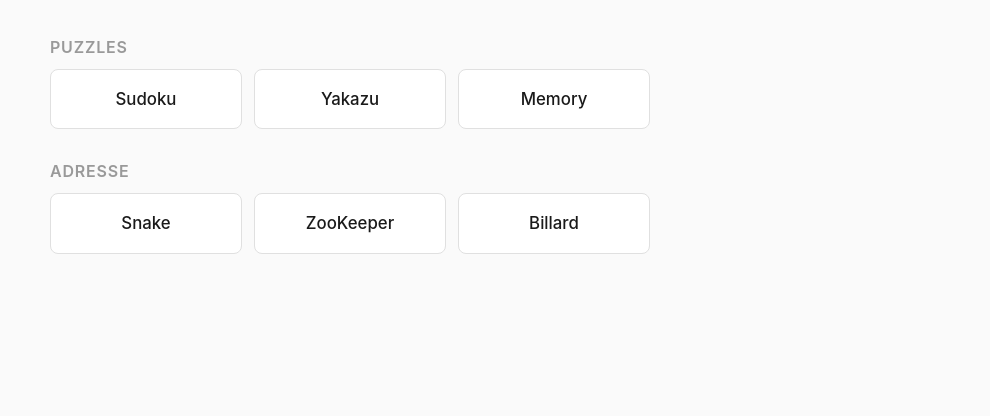
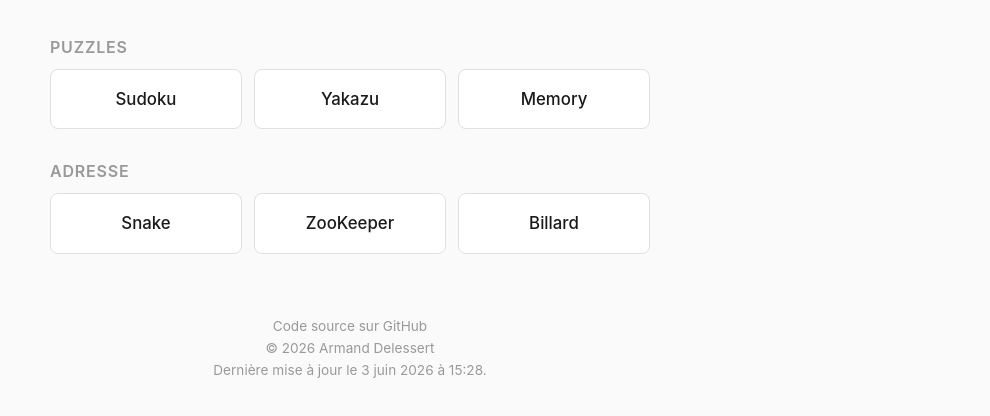
Before and after one commit to ArmandDelessert/Web-Games, a plain HTML site: page index.html in a window 1280 px wide. Shown: the part 116-532 px from the top of the page, without its empty margins (290-1280 px from the left). Drawn offline with Linux system fonts and the light colour scheme.

Commit message:
Update footer

```diff
--- a/index.html
+++ b/index.html
@@ -157,13 +157,18 @@
         }
         #btn-theme:hover { border-color: var(--color-fg); }
 
-        /* ── Version footer ── */
-        #version-footer {
+        /* ── Footer ── */
+        footer {
             margin-top: 2rem;
-            color: var(--color-muted);
-            font-size: 0.75rem;
-            font-variant-numeric: tabular-nums;
+            text-align: center;
+            font-size: 0.85rem;
+            display: flex;
+            flex-direction: column;
+            gap: 0.4rem;
         }
+        footer a { color: var(--color-muted); text-decoration: none; }
+        footer a:hover { text-decoration: underline; }
+        .footer-copyright, .footer-version { color: var(--color-muted); }
     </style>
     <script>
         (function(){var t=localStorage.getItem('theme');if(t==='dark'||(!t&&matchMedia('(prefers-color-scheme:dark)').matches))document.documentElement.setAttribute('data-theme','dark');if(t==='light')document.documentElement.setAttribute('data-theme','light');})();
@@ -199,7 +204,13 @@
             <div id="history-list"></div>
         </section>
     </main>
-    <footer id="version-footer"></footer>
+    <footer>
+        <p class="footer-source">
+            <a href="https://github.com/ArmandDelessert/Web-Games">Code source sur GitHub</a>
+        </p>
+        <p class="footer-copyright">© <span id="footer-year"></span> Armand Delessert</p>
+        <p class="footer-version" id="footer-version"></p>
+    </footer>
     <script>
     if ('serviceWorker' in navigator) {
         navigator.serviceWorker.register('sw.js');
@@ -332,24 +343,21 @@
         });
     })();
 
-    /* ── Version footer ── */
-    (function () {
-        var MONTHS = ['jan.','fév.','mars','avr.','mai','juin',
-                      'juil.','août','sept.','oct.','nov.','déc.'];
-        fetch('version.json')
-            .then(function (r) { return r.json(); })
-            .then(function (v) {
-                var d = new Date(v.date.replace(' ', 'T') + 'Z');
-                var tz = Intl.DateTimeFormat('fr-CH', { timeZoneName: 'short' })
-                    .formatToParts(d).find(function (p) { return p.type === 'timeZoneName'; });
-                var label = d.getDate() + ' ' + MONTHS[d.getMonth()] + ' ' + d.getFullYear()
-                    + ' ' + (d.getHours() < 10 ? '0' : '') + d.getHours()
-                    + ':' + (d.getMinutes() < 10 ? '0' : '') + d.getMinutes()
-                    + (tz ? ' ' + tz.value : '');
-                document.getElementById('version-footer').textContent = label;
-            })
-            .catch(function () {});
-    })();
+    // Année du copyright
+    document.getElementById('footer-year').textContent = new Date().getFullYear();
+
+    // Date de dernière mise à jour
+    fetch('version.json')
+        .then(function (r) { return r.json(); })
+        .then(function (data) {
+            var d = new Date(data.date);
+            if (isNaN(d.getTime())) return;
+            var dateStr = d.toLocaleDateString('fr-CH', { day: 'numeric', month: 'long', year: 'numeric' });
+            var timeStr = d.toLocaleTimeString('fr-CH', { hour: '2-digit', minute: '2-digit' });
+            document.getElementById('footer-version').textContent =
+                'Dernière mise à jour le ' + dateStr + ' à ' + timeStr + '.';
+        })
+        .catch(function () {});
     </script>
 </body>
 </html>
--- a/version.json
+++ b/version.json
@@ -1 +1 @@
-{"date": "2026-06-03T14:52:43Z"}
+{"date": "2026-06-03T15:28:34Z"}
```
